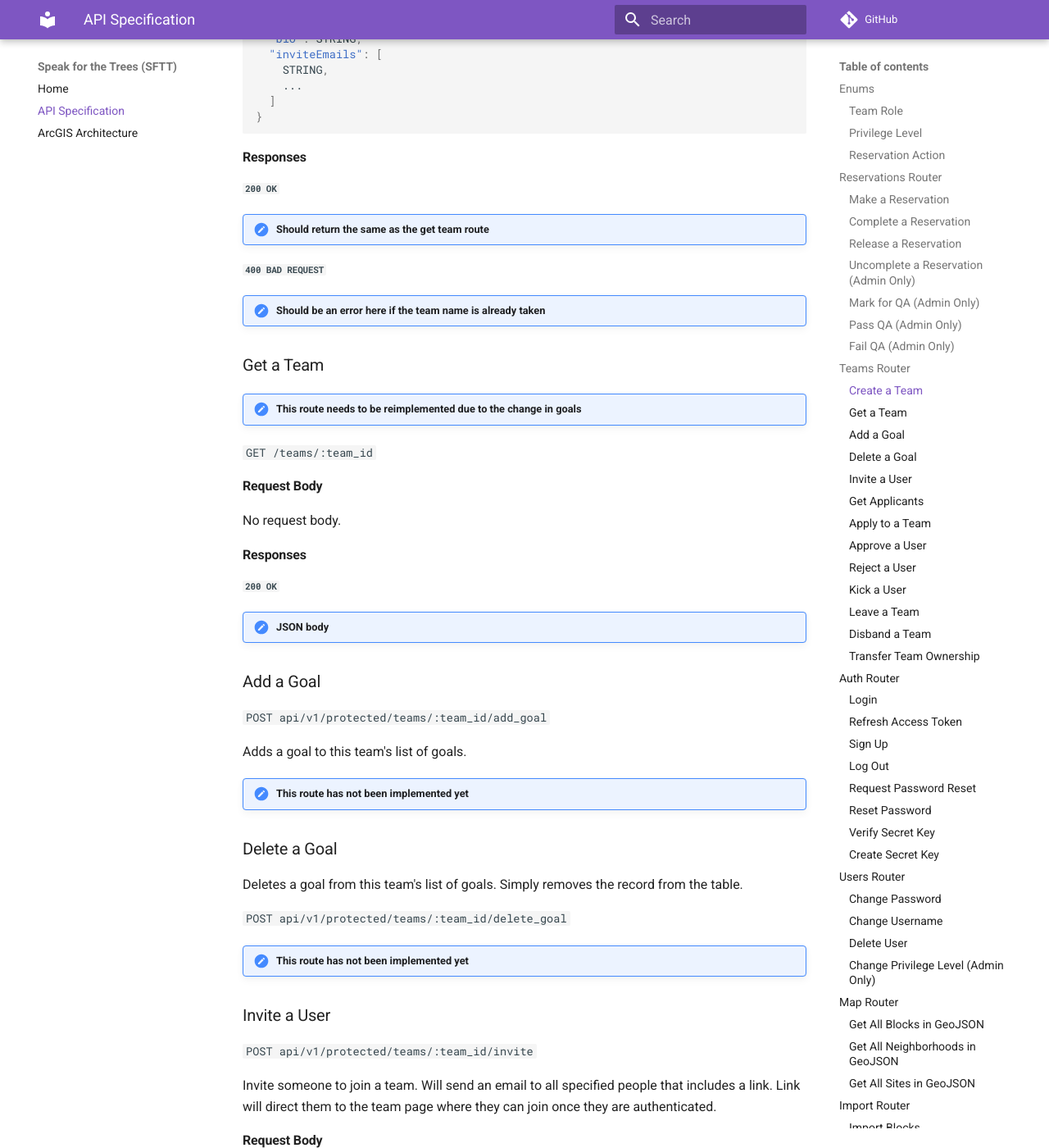
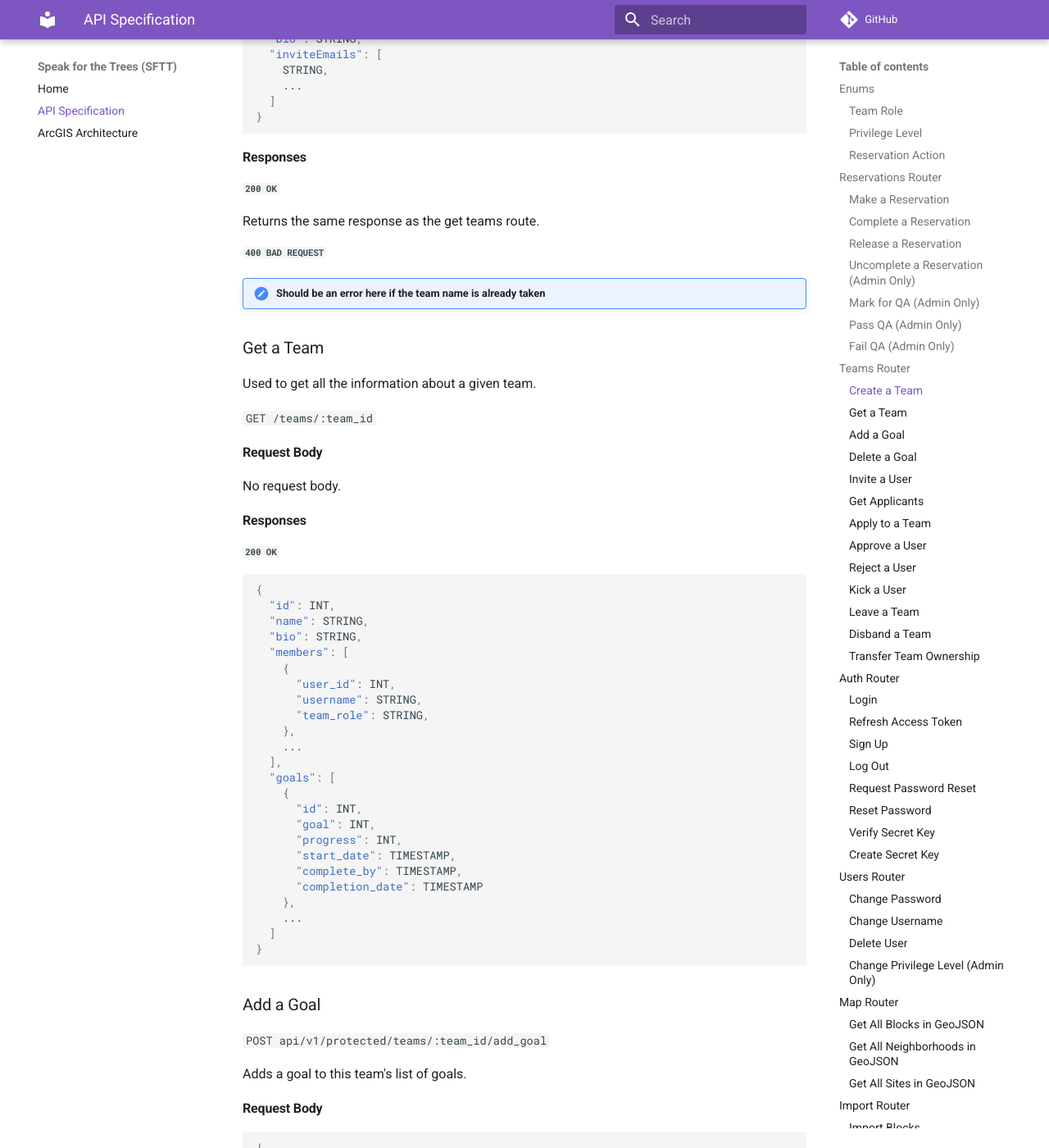
Before and after one commit to Code-4-Community/c4c-dev-docs, an MkDocs documentation site: the page built from docs/sftt/sftt-api-spec.md, in a window 1280 px wide and 1400 px high, scrolled down 6351 px. Shown: the whole window at 82% size. Built offline with MkDocs 1.6.1 and Material for MkDocs 9.7.7, drawn with Linux system fonts in a browser that asks for light colours; comment, search, counter and statistics services are not loaded; some of the changed text lies outside the part shown.

Commit message:
Initial work on teams router

````diff
--- a/docs/sftt/sftt-api-spec.md
+++ b/docs/sftt/sftt-api-spec.md
@@ -232,7 +232,7 @@ Create a team. The team will only contain the member that created it who is now
 
 ##### `200 OK`
 
-!!! missing "Should return the same as the get team route"
+Returns the same response as the get teams route.
 
 ##### `400 BAD REQUEST`
 
@@ -240,7 +240,7 @@ Create a team. The team will only contain the member that created it who is now
 
 ### Get a Team
 
-!!! missing "This route needs to be reimplemented due to the change in goals"
+Used to get all the information about a given team.
 
 `GET /teams/:team_id`
 
@@ -252,7 +252,32 @@ No request body.
 
 ##### `200 OK`
 
-!!! missing "JSON body"
+```json
+{
+  "id": INT,
+  "name": STRING,
+  "bio": STRING,
+  "members": [
+    {
+      "user_id": INT,
+      "username": STRING,
+      "team_role": STRING,
+    },
+    ...
+  ],
+  "goals": [
+    {
+      "id": INT,
+      "goal": INT,
+      "progress": INT,
+      "start_date": TIMESTAMP,
+      "complete_by": TIMESTAMP,
+      "completion_date": TIMESTAMP
+    },
+    ...
+  ]
+}
+```
 
 ### Add a Goal
 
@@ -260,7 +285,15 @@ No request body.
 
 Adds a goal to this team's list of goals.
 
-!!! missing "This route has not been implemented yet"
+#### Request Body
+
+```json
+{
+  "goal": INT,
+  "start_at": TIMESTAMP,
+  "complete_by": TIMESTAMP
+}
+```
 
 ### Delete a Goal
 
@@ -268,7 +301,13 @@ Deletes a goal from this team's list of goals. Simply removes the record from th
 
 `POST api/v1/protected/teams/:team_id/delete_goal`
 
-!!! missing "This route has not been implemented yet"
+#### Request Body
+
+```json
+{
+  "id": INT
+}
+```
 
 ### Invite a User
 
````
